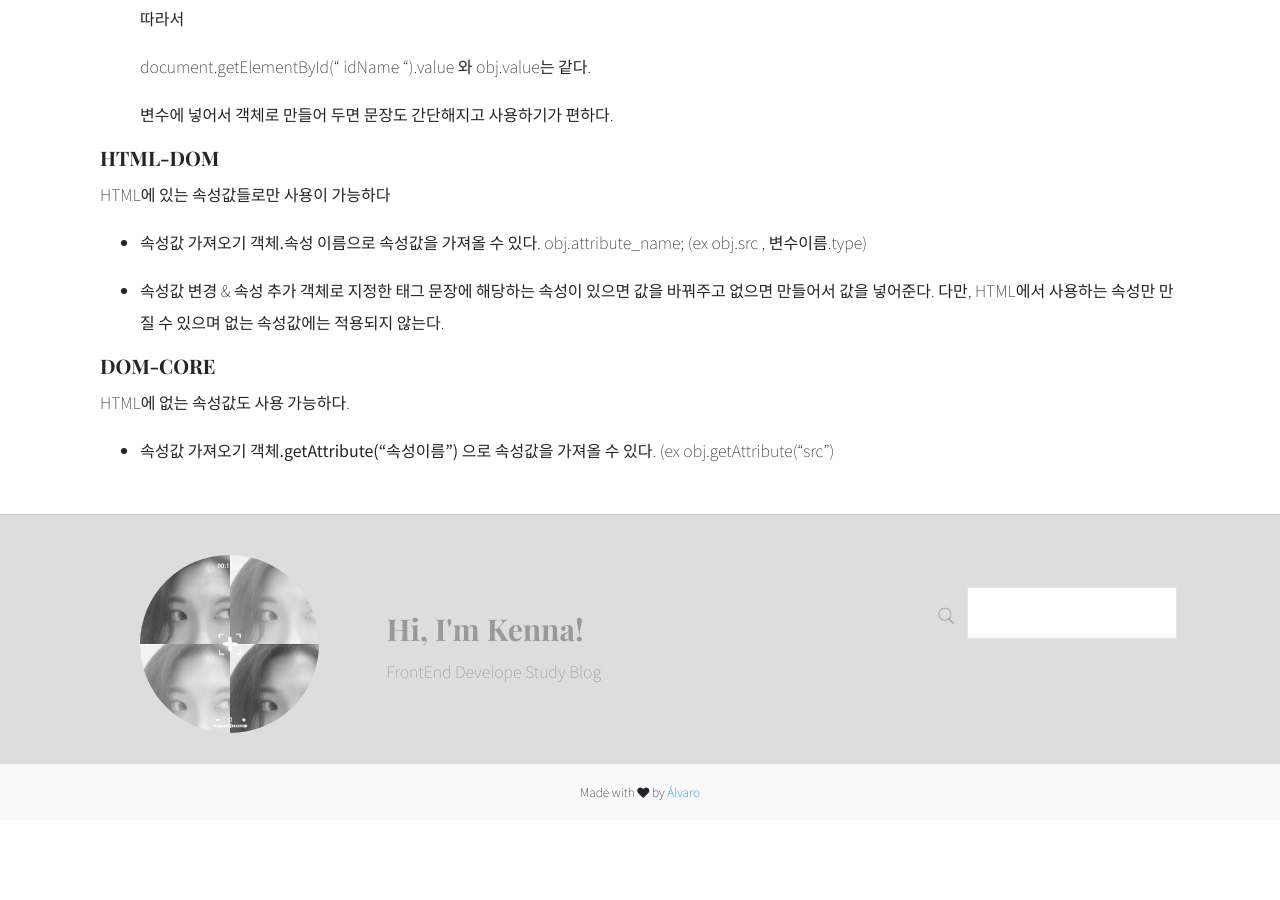
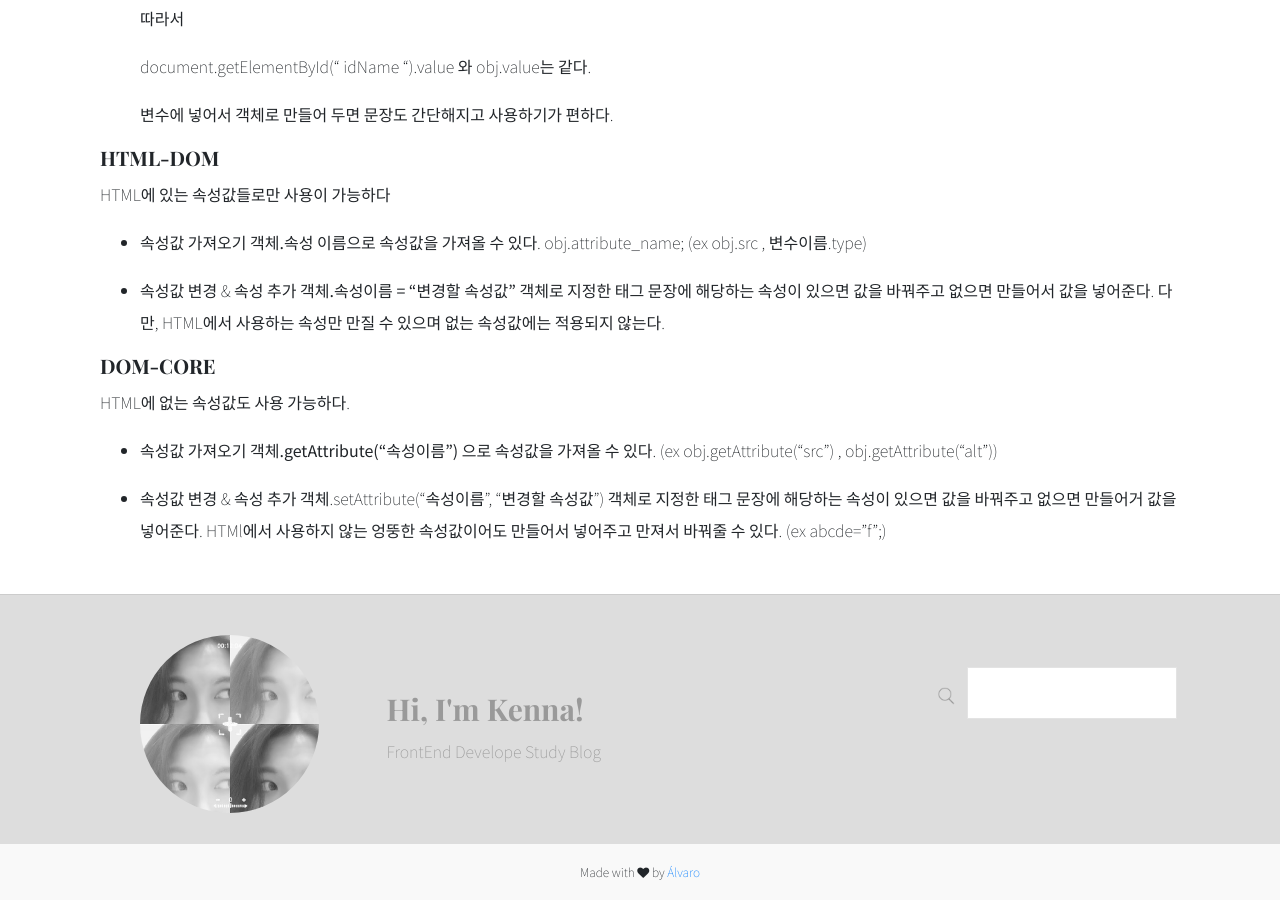
Before and after one commit to kenna-hwa/kenna-hwa.github.io, a Jekyll site: the page built from _collections/_blog/1963-06-26-ich-bin-ein-berliner.markdown, in a window 1280 px wide and 900 px high, scrolled down 1468 px. Built offline with Jekyll 4.4.1, drawn with Linux system fonts in a browser that asks for light colours; nearby versions of some CDN libraries; some web fonts are replaced; before the commit the page ends 2288 px from its top, so only the background shows below that.

Commit message:
Update 1963-06-26-ich-bin-ein-berliner.markdown

```diff
--- a/_collections/_blog/1963-06-26-ich-bin-ein-berliner.markdown
+++ b/_collections/_blog/1963-06-26-ich-bin-ein-berliner.markdown
@@ -73,6 +73,7 @@ obj.attribute_name;
 (ex obj.src , 변수이름.type)
 
 - 속성값 변경 & 속성 추가
+**객체.속성이름 = "변경할 속성값"**
 객체로 지정한 태그 문장에 해당하는 속성이 있으면 값을 바꿔주고 없으면 만들어서 값을 넣어준다.
 다만, HTML에서 사용하는 속성만 만질 수 있으며 없는 속성값에는 적용되지 않는다.
 
@@ -83,4 +84,9 @@ HTML에 **없는** 속성값도 사용 가능하다.
 
 - 속성값 가져오기
 **객체.getAttribute("속성이름")** 으로 속성값을 가져올 수 있다.
-(ex obj.getAttribute("src")
+(ex obj.getAttribute("src") , obj.getAttribute("alt"))
+
+- 속성값 변경 & 속성 추가
+객체.setAttribute("속성이름", "변경할 속성값")
+객체로 지정한 태그 문장에 해당하는 속성이 있으면 값을 바꿔주고 없으면 만들어거 값을 넣어준다.
+HTMl에서 사용하지 않는 엉뚱한 속성값이어도 만들어서 넣어주고 만져서 바꿔줄 수 있다. (ex abcde="f";)
```
